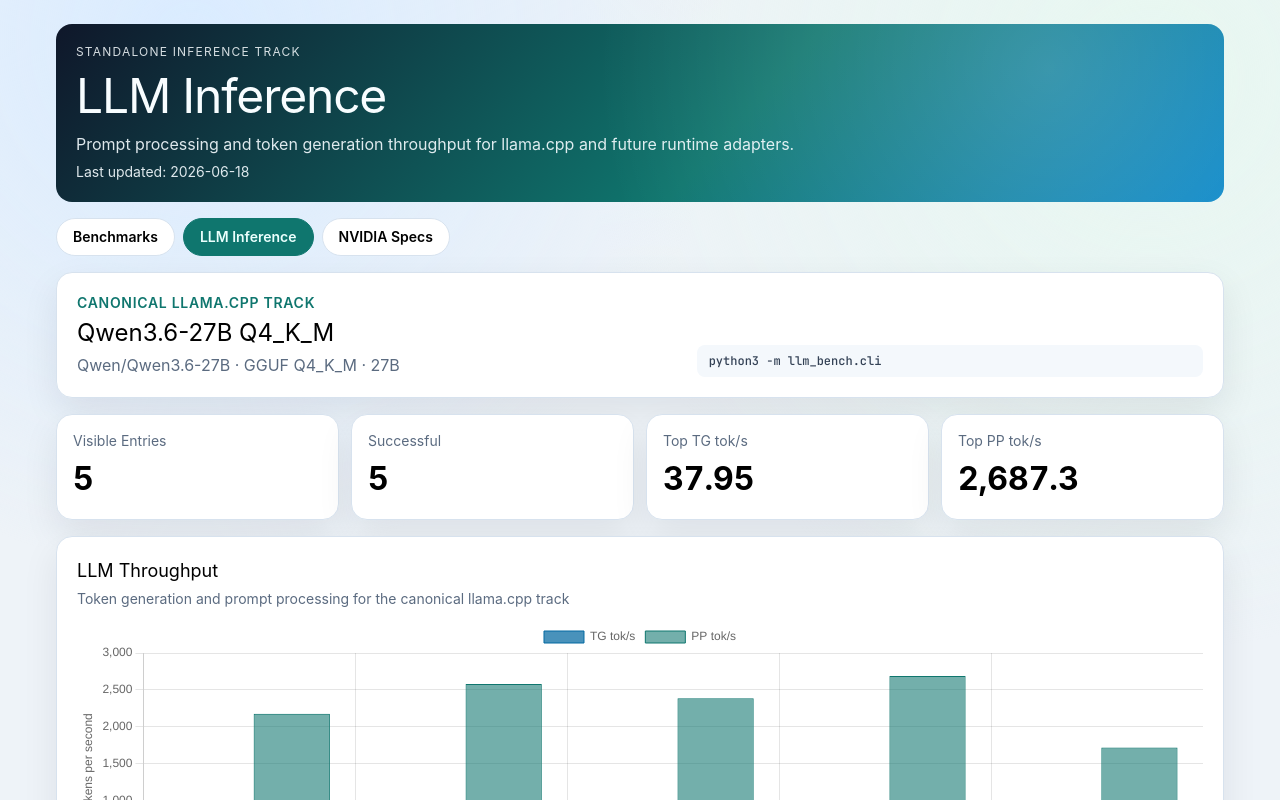
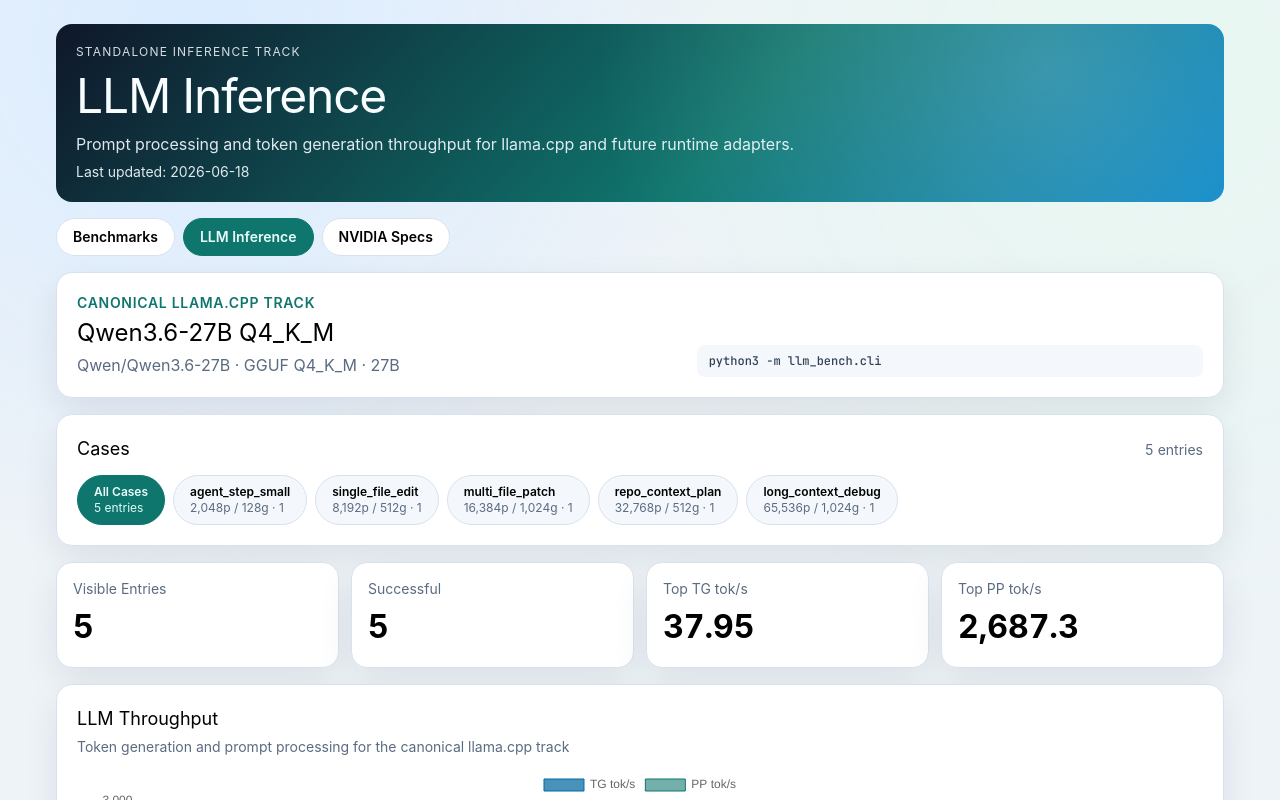
Before and after one commit to xiaoran007/GPU-Insights, a React (Vite) app in the folder docs-src/: page /#/benchmarks in a window 1280 px wide. Both pictures are taken after a click on the button "LLM Inference". Shown: the top 800 px of the page. Built offline with nearby package versions, Linux system fonts and the light colour scheme.

Commit message:
Add LLM case selector to dashboard

```diff
--- a/docs-src/src/components/LlmInferencePage.tsx
+++ b/docs-src/src/components/LlmInferencePage.tsx
@@ -6,6 +6,7 @@
   Tooltip,
   Legend,
 } from "chart.js";
+import { useMemo, useState } from "react";
 import { Bar } from "react-chartjs-2";
 import type { LlmBenchmarkEntry, LlmInferenceData } from "../types/llmInference";
 import { formatTps, toTitleCase } from "../utils/format";
@@ -17,9 +18,11 @@
 }
 
 export default function LlmInferencePage({ data }: LlmInferencePageProps) {
-  const entries = [...data.benchmarks].sort(
-    (a, b) => (b.tgTps ?? -Infinity) - (a.tgTps ?? -Infinity),
-  );
+  const [selectedCase, setSelectedCase] = useState("all");
+  const caseOptions = useMemo(() => buildCaseOptions(data.benchmarks), [data.benchmarks]);
+  const entries = [...data.benchmarks]
+    .filter((entry) => selectedCase === "all" || entry.caseName === selectedCase)
+    .sort((a, b) => (b.tgTps ?? -Infinity) - (a.tgTps ?? -Infinity));
   const successfulEntries = entries.filter((entry) => entry.status !== "failed");
   const topTg = entries
     .map((entry) => entry.tgTps)
@@ -52,6 +55,12 @@
         </section>
       )}
 
+      <CaseSelector
+        cases={caseOptions}
+        selectedCase={selectedCase}
+        onSelect={setSelectedCase}
+      />
+
       <div className="grid min-w-0 grid-cols-1 gap-3 sm:grid-cols-2 lg:grid-cols-4">
         <MetricCard label="Visible Entries" value={entries.length.toLocaleString()} />
         <MetricCard label="Successful" value={successfulEntries.length.toLocaleString()} />
@@ -62,6 +71,94 @@
       <LlmThroughputChart entries={successfulEntries} />
       <LlmResultTable entries={entries} />
     </div>
+  );
+}
+
+function buildCaseOptions(entries: LlmBenchmarkEntry[]) {
+  const seen = new Set<string>();
+  return entries
+    .filter((entry) => {
+      if (seen.has(entry.caseName)) return false;
+      seen.add(entry.caseName);
+      return true;
+    })
+    .sort((a, b) => a.promptTokens - b.promptTokens || a.generationTokens - b.generationTokens)
+    .map((entry) => ({
+      name: entry.caseName,
+      promptTokens: entry.promptTokens,
+      generationTokens: entry.generationTokens,
+      count: entries.filter((candidate) => candidate.caseName === entry.caseName).length,
+    }));
+}
+
+function CaseSelector({
+  cases,
+  selectedCase,
+  onSelect,
+}: {
+  cases: Array<{ name: string; promptTokens: number; generationTokens: number; count: number }>;
+  selectedCase: string;
+  onSelect: (caseName: string) => void;
+}) {
+  const totalCount = cases.reduce((sum, item) => sum + item.count, 0);
+
+  return (
+    <section className="grid gap-3 rounded-2xl border border-[var(--color-line)] bg-white p-5 shadow-[0_14px_36px_rgba(15,23,42,0.08)]">
+      <div className="flex flex-wrap items-baseline justify-between gap-2">
+        <h2 className="m-0 font-[var(--font-display)] text-lg">Cases</h2>
+        <p className="m-0 font-[var(--font-mono)] text-sm tabular-nums text-[var(--color-muted)]">
+          {totalCount.toLocaleString()} entries
+        </p>
+      </div>
+      <div className="flex flex-wrap gap-2">
+        <CaseButton
+          active={selectedCase === "all"}
+          title="All Cases"
+          subtitle={`${totalCount.toLocaleString()} entries`}
+          onClick={() => onSelect("all")}
+        />
+        {cases.map((item) => (
+          <CaseButton
+            key={item.name}
+            active={selectedCase === item.name}
+            title={item.name}
+            subtitle={`${item.promptTokens.toLocaleString()}p / ${item.generationTokens.toLocaleString()}g · ${item.count.toLocaleString()}`}
+            onClick={() => onSelect(item.name)}
+          />
+        ))}
+      </div>
+    </section>
+  );
+}
+
+function CaseButton({
+  active,
+  title,
+  subtitle,
+  onClick,
+}: {
+  active: boolean;
+  title: string;
+  subtitle: string;
+  onClick: () => void;
+}) {
+  return (
+    <button
+      type="button"
+      onClick={onClick}
+      className={`max-w-full cursor-pointer rounded-full border px-4 py-2 text-left transition-colors ${
+        active
+          ? "border-[var(--color-brand)] bg-[var(--color-brand)] text-[#ebfffd]"
+          : "border-[var(--color-line)] bg-[var(--color-surface-soft)] text-[var(--color-text)] hover:border-blue-200 hover:bg-blue-50"
+      }`}
+    >
+      <span className="block max-w-[18rem] truncate font-[var(--font-mono)] text-xs font-semibold">
+        {title}
+      </span>
+      <span className={`block text-xs ${active ? "text-[#dffdfa]" : "text-[var(--color-muted)]"}`}>
+        {subtitle}
+      </span>
+    </button>
   );
 }
 
```
Also changed, not shown: 12 other files (tests, documents, lock files or other folders).
